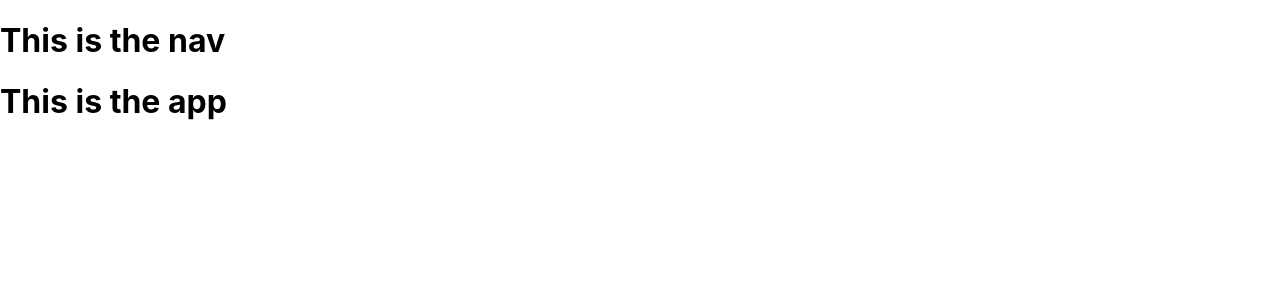
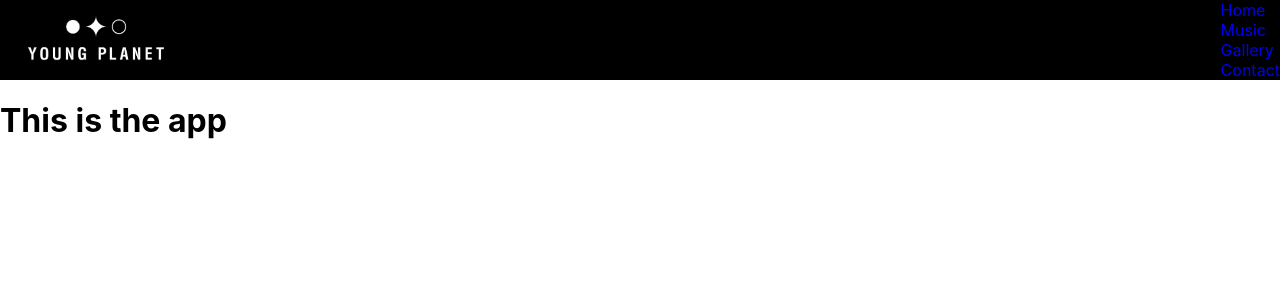
Before and after one commit to brentahrens1/young-planet-final-2020, a React (Create React App) app: page / in a window 1280 px wide. Shown: the top 300 px of the page. Built offline with nearby package versions, Linux system fonts and the light colour scheme.

Commit message:
navbar layout

```diff
--- a/src/components/NavBar/NavBar.js
+++ b/src/components/NavBar/NavBar.js
@@ -1,9 +1,21 @@
 import React, { useState } from 'react'
+import '../../sass/nav.scss'
+import { Link } from 'react-router-dom'
+
+import NavLogo from "../../images/logos/black-logo-second.jpg"
 
 const NavBar = () => {
     return(
-        <div>
-            <h1>This is the nav</h1>
+        <div className="nav">
+            <div className="nav__logo">
+                <Link to="/"><img src={NavLogo} alt="Young Planet Logo" /></Link>
+            </div>
+            <ul className="nav__list">
+                <Link to="/"><li className="nav__list-item">Home</li></Link>
+                <Link to="/music"><li className="nav__list-item">Music</li></Link>
+                <Link to="/gallery"><li className="nav__list-item">Gallery</li></Link>
+                <Link to="/contact"><li className="nav__list-item">Contact</li></Link>
+            </ul>
         </div>
     )
 }
--- /dev/null
+++ b/src/sass/nav.scss
@@ -0,0 +1,18 @@
+.nav {
+    width: 100%;
+    height: 5rem;
+    background: #000;
+    display: flex;
+    flex-direction: row;
+    justify-content: space-between;
+    align-items: center;
+
+    &__logo {
+        width: 10rem;
+        margin-left: 1rem;
+
+        img {
+            width: 100%;
+        }
+    }
+}
```
